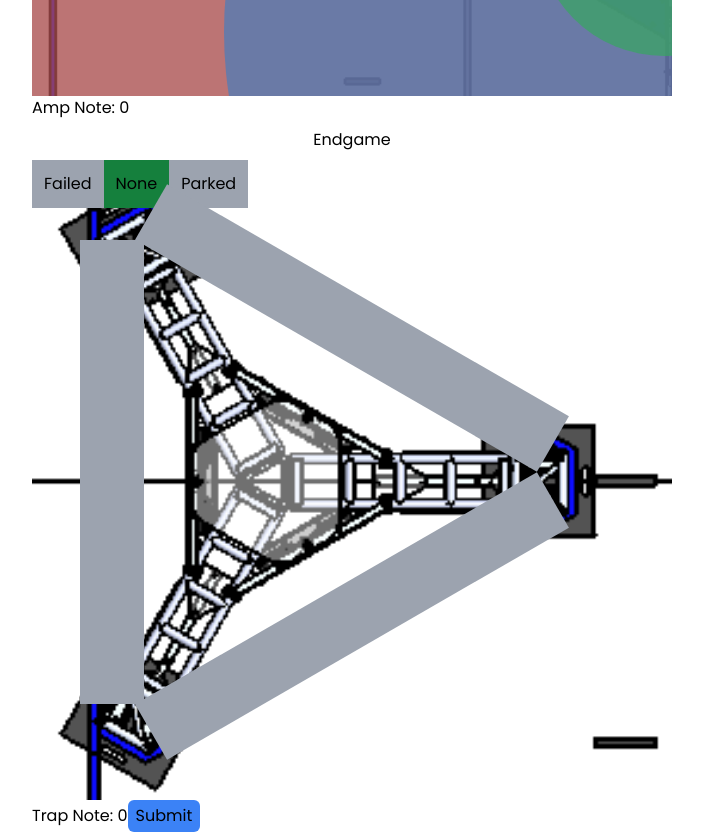
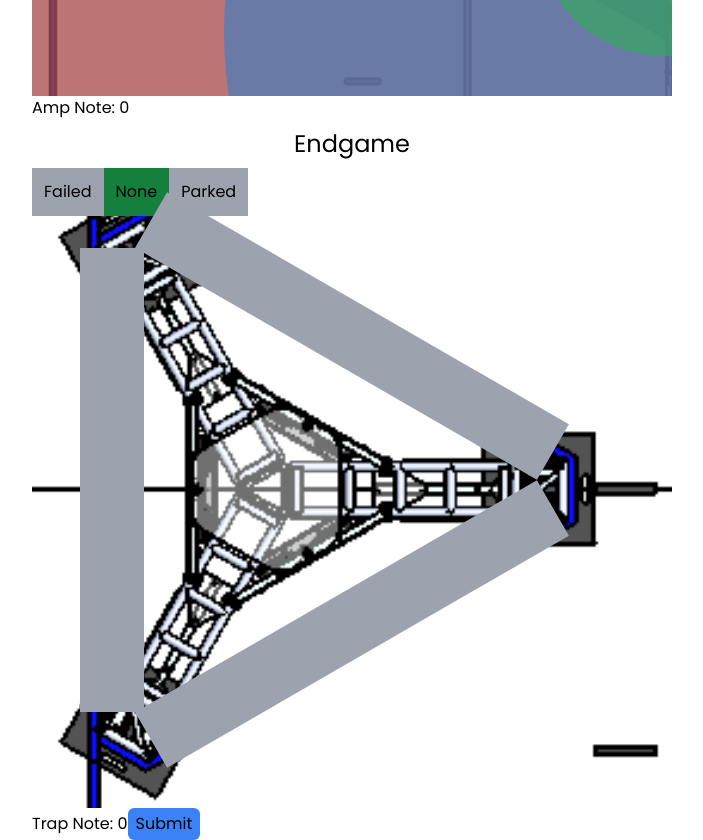
Before and after one commit to 4201VitruvianBots/scouting-app-2024, a React (Vite) app in the folder client/: page /match in a window 1280 px wide. Shown: the part 1580-2420 px from the top of the page, without its empty margins (288-991 px from the left). Built offline with nearby package versions, Linux system fonts and the light colour scheme; no server answers.

Commit message:
Fix classname

```diff
--- a/client/src/apps/match/MatchApp.tsx
+++ b/client/src/apps/match/MatchApp.tsx
@@ -192,7 +192,7 @@ function MatchApp() {
                     count={count}
                     alliance={redAlliance}
                 />
-                <h2 className='<EndgameButton climbPosition={climbPosition} setClimb={setClimbPosition}/>text-2xl text-center my-2 snap-start'>Endgame</h2>
+                <h2 className='text-2xl text-center my-2 snap-start'>Endgame</h2>
                 <EndgameButton
                     climbPosition={climbPosition}
                     setClimb={setClimbPosition}
```
